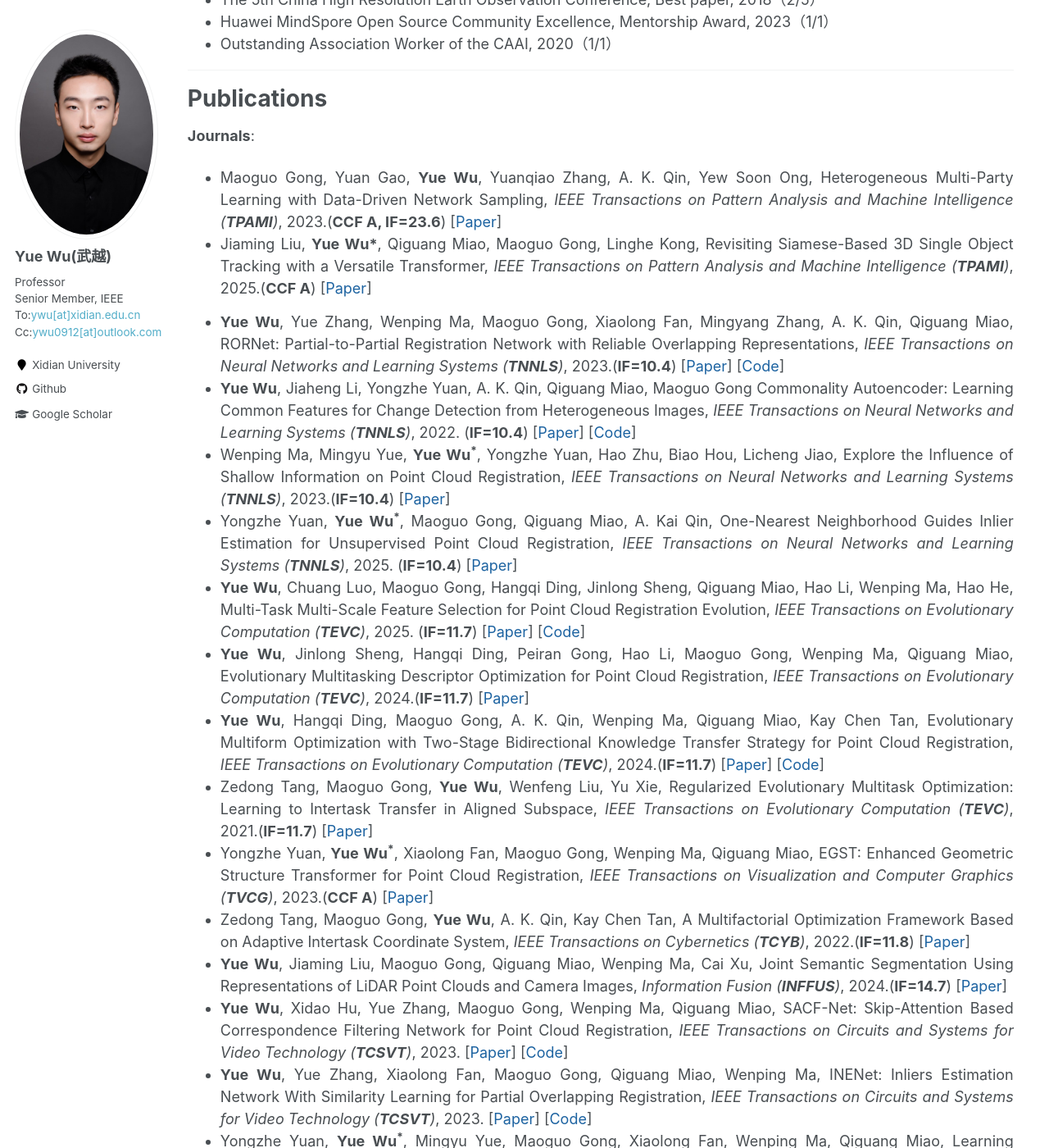
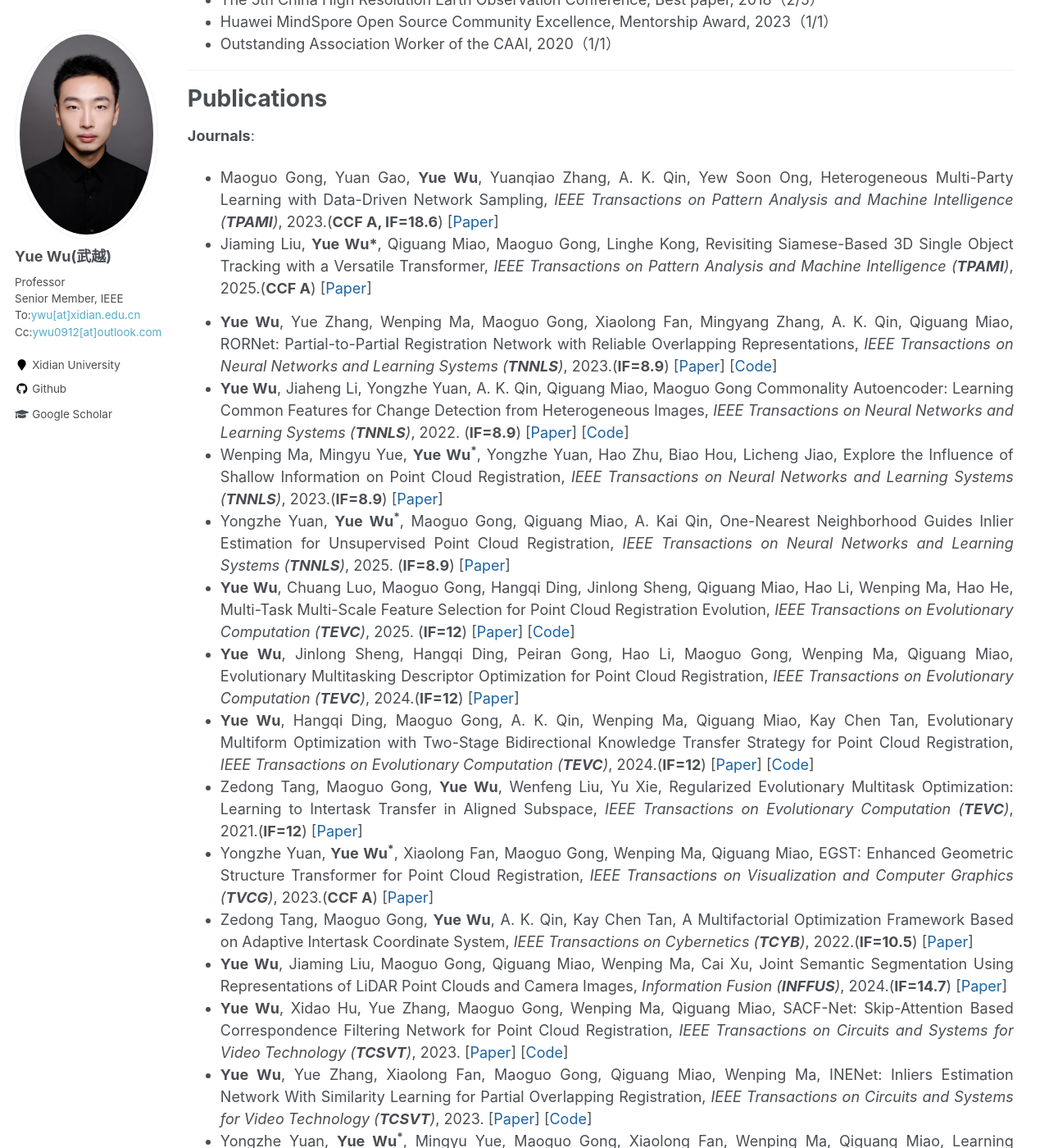
Before and after one commit to ywuchina/ywuchina.github.io, a Jekyll site: the page built from _pages/home.md, in a window 1280 px wide and 1400 px high, scrolled down 1713 px. Shown: the whole window at 82% size. Built offline with Jekyll 4.4.1, drawn with Linux system fonts in a browser that asks for light colours.

Commit message:
Update paper.html

```diff
--- a/_includes/paper.html
+++ b/_includes/paper.html
@@ -24,7 +24,7 @@
   <span>
     Maoguo Gong, Yuan Gao, <b>Yue Wu</b>, Yuanqiao Zhang, A. K. Qin, Yew Soon Ong,
   Heterogeneous Multi-Party Learning with Data-Driven Network Sampling,
-  <i>IEEE Transactions on Pattern Analysis and Machine Intelligence (<b>TPAMI</b>)</i>, 2023.(<b>CCF A, IF=23.6</b>)
+  <i>IEEE Transactions on Pattern Analysis and Machine Intelligence (<b>TPAMI</b>)</i>, 2023.(<b>CCF A, IF=18.6</b>)
   [<a href= "https://ieeexplore.ieee.org/abstract/document/10167861" target="_blank">Paper</a>]
   </span>
   </li>
@@ -44,14 +44,14 @@
 
 
 
-<!--TNN 10.4-->
+<!--TNN 8.9-->
 
 
 <li style="margin-bottom: 1.5;">
   <span>
   <b>Yue Wu</b>, Yue Zhang, Wenping Ma, Maoguo Gong, Xiaolong Fan, Mingyang Zhang, A. K. Qin, Qiguang Miao,
   RORNet: Partial-to-Partial Registration Network with Reliable Overlapping Representations,
-  <i>IEEE Transactions on Neural Networks and Learning Systems (<b>TNNLS</b>)</i>, 2023.(<b>IF=10.4</b>)
+  <i>IEEE Transactions on Neural Networks and Learning Systems (<b>TNNLS</b>)</i>, 2023.(<b>IF=8.9</b>)
   [<a href= "https://ieeexplore.ieee.org/document/10168979" target="_blank">Paper</a>]
   [<a href= "https://github.com/superYuezhang/RORNet" target="_blank">Code</a>]
   </span>
@@ -60,7 +60,7 @@
     <span>
     <b>Yue Wu</b>, Jiaheng Li, Yongzhe Yuan, A. K. Qin, Qiguang Miao, Maoguo Gong
     Commonality Autoencoder: Learning Common Features for Change Detection from Heterogeneous Images,
-    <i>IEEE Transactions on Neural Networks and Learning Systems (<b>TNNLS</b>)</i>, 2022. (<b>IF=10.4</b>)
+    <i>IEEE Transactions on Neural Networks and Learning Systems (<b>TNNLS</b>)</i>, 2022. (<b>IF=8.9</b>)
     [<a href= "https://ieeexplore.ieee.org/abstract/document/9357940" target="_blank">Paper</a>]
     [<a href= "https://github.com/ywuchina/TeamCode/tree/main/COAE" target="_blank">Code</a>]
     </span>
@@ -69,7 +69,7 @@
       <span>
       Wenping Ma, Mingyu Yue, <b>Yue Wu<sup>*</sup></b>, Yongzhe Yuan, Hao Zhu, Biao Hou, Licheng Jiao,
       Explore the Influence of Shallow Information on Point Cloud Registration,
-      <i>IEEE Transactions on Neural Networks and Learning Systems (<b>TNNLS</b>)</i>, 2023.(<b>IF=10.4</b>)
+      <i>IEEE Transactions on Neural Networks and Learning Systems (<b>TNNLS</b>)</i>, 2023.(<b>IF=8.9</b>)
       [<a href= "https://ieeexplore.ieee.org/abstract/document/10185932" target="_blank">Paper</a>]
       </span>
       </li>
@@ -78,19 +78,19 @@
     Yongzhe Yuan, <b>Yue Wu<sup>*</sup></b>, Maoguo Gong, Qiguang Miao, A. Kai Qin,
     One-Nearest Neighborhood Guides Inlier Estimation for Unsupervised Point Cloud Registration,
     <i>IEEE Transactions on Neural Networks and Learning Systems (<b>TNNLS</b>)</i>, 2025.
-    (<b>IF=10.4</b>)
+    (<b>IF=8.9</b>)
     [<a href="https://ieeexplore.ieee.org/abstract/document/10742111" target="_blank">Paper</a>]
   </span>
 </li>
 
-<!--TEVC 11.7-->
+<!--TEVC 12-->
 
 <li style="margin-bottom: 1.5;">
   <span>
     <b>Yue Wu</b>, Chuang Luo, Maoguo Gong, Hangqi Ding, Jinlong Sheng, Qiguang Miao,
     Hao Li, Wenping Ma, Hao He,
     Multi-Task Multi-Scale Feature Selection for Point Cloud Registration Evolution,
-    <i>IEEE Transactions on Evolutionary Computation (<b>TEVC</b>)</i>, 2025. (<b>IF=11.7</b>)
+    <i>IEEE Transactions on Evolutionary Computation (<b>TEVC</b>)</i>, 2025. (<b>IF=12</b>)
     [<a href="https://ieeexplore.ieee.org/abstract/document/10829809" target="_blank">Paper</a>]
     [<a href="https://github.com/ywuchina/TeamCode/tree/MMFS" target="_blank">Code</a>]
   </span>
@@ -101,7 +101,7 @@
   <span>
   <b>Yue Wu</b>, Jinlong Sheng, Hangqi Ding, Peiran Gong, Hao Li, Maoguo Gong, Wenping Ma, Qiguang Miao,
   Evolutionary Multitasking Descriptor Optimization for Point Cloud Registration,
-  <i>IEEE Transactions on Evolutionary Computation (<b>TEVC</b>)</i>, 2024.(<b>IF=11.7</b>)
+  <i>IEEE Transactions on Evolutionary Computation (<b>TEVC</b>)</i>, 2024.(<b>IF=12</b>)
   [<a href= "https://ieeexplore.ieee.org/abstract/document/10566881" target="_blank">Paper</a>]
   </span>
   </li>
@@ -111,7 +111,7 @@
   <span>
   <b>Yue Wu</b>, Hangqi Ding, Maoguo Gong, A. K. Qin, Wenping Ma, Qiguang Miao, Kay Chen Tan,
   Evolutionary Multiform Optimization with Two-Stage Bidirectional Knowledge Transfer Strategy for Point Cloud Registration,
-  <i>IEEE Transactions on Evolutionary Computation (<b>TEVC</b>)</i>, 2024.(<b>IF=11.7</b>)
+  <i>IEEE Transactions on Evolutionary Computation (<b>TEVC</b>)</i>, 2024.(<b>IF=12</b>)
   [<a href= "https://ieeexplore.ieee.org/document/9925083" target="_blank">Paper</a>]
   [<a href= "https://github.com/ywuchina/TeamCode/tree/tevc-2022-dhq" target="_blank">Code</a>]
   </span>
@@ -122,7 +122,7 @@
     <span>
       Zedong Tang, Maoguo Gong, <b>Yue Wu</b>, Wenfeng Liu, Yu Xie,
     Regularized Evolutionary Multitask Optimization: Learning to Intertask Transfer in Aligned Subspace,
-    <i>IEEE Transactions on Evolutionary Computation (<b>TEVC</b>)</i>, 2021.(<b>IF=11.7</b>)
+    <i>IEEE Transactions on Evolutionary Computation (<b>TEVC</b>)</i>, 2021.(<b>IF=12</b>)
     [<a href= "https://ieeexplore.ieee.org/abstract/document/9195010" target="_blank">Paper</a>]
     </span>
     </li>
@@ -138,12 +138,12 @@
         </span>
         </li>
 
-  <!--TCYB 11.8-->
+  <!--TCYB 10.5-->
   <li style="margin-bottom: 1.5;">
     <span>
       Zedong Tang, Maoguo Gong, <b>Yue Wu</b>, A. K. Qin, Kay Chen Tan,
     A Multifactorial Optimization Framework Based on Adaptive Intertask Coordinate System,
-    <i>IEEE Transactions on Cybernetics (<b>TCYB</b>)</i>, 2022.(<b>IF=11.8</b>)
+    <i>IEEE Transactions on Cybernetics (<b>TCYB</b>)</i>, 2022.(<b>IF=10.5</b>)
     [<a href= "https://ieeexplore.ieee.org/abstract/document/9325875" target="_blank">Paper</a>]
     </span>
     </li>
```
